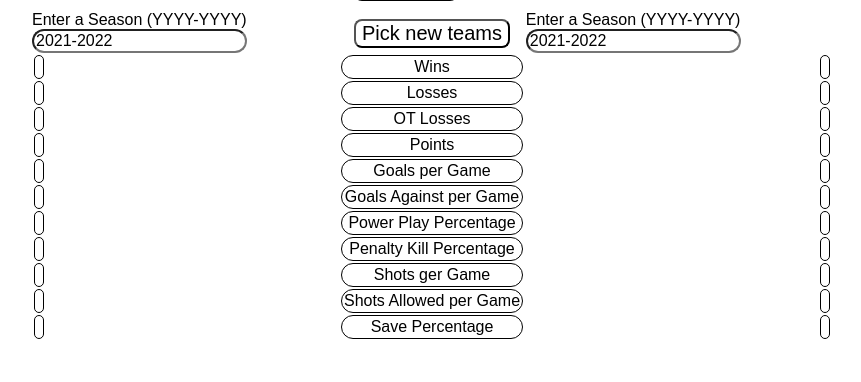
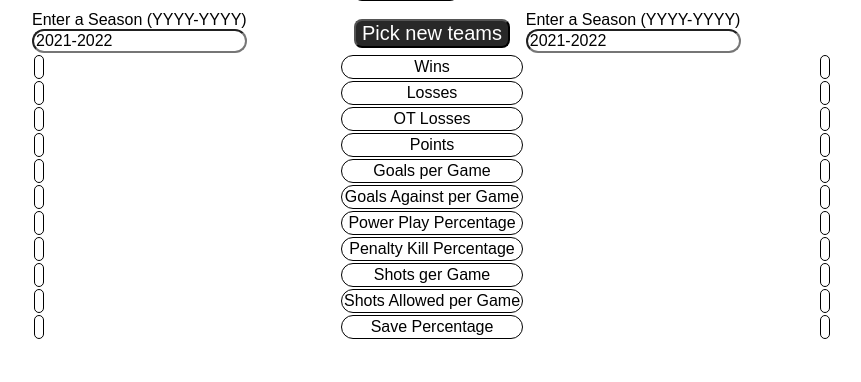
Before and after one commit to ZRCrawford15/NHL-Team-Stat-comparator, a Flask app: template templates/index.html in a window 1280 px wide. Shown: the part 418-800 px from the top of the page, without its empty margins (208-1069 px from the left). Run offline with Flask 2, Linux system fonts and the light colour scheme; the template is opened without the code that fills it, so the values that code supplies are empty.

Commit message:
Add files via upload

```diff
--- a/app.py
+++ b/app.py
@@ -8,7 +8,7 @@ app = Flask(__name__)
 CORS(app, support_credentials=True)
 app.config['SECRET_KEY'] = 'thecodex '
 
-
+# List of teams for reference
 # TEAMS = ("Anaheim Ducks", "Arizona Coyotes", "Boston Bruins", "Buffalo Sabres", "Calgary Flames", "Carolina Hurricanes", "Chicago Blackhawks", "Colorado Avalanche",
 #          "Columbus Blue Jackets", "Dallas Stars", "Detroit Red Wings", "Edmonton Oilers", "Florida Panthers",
 #          "Los Angeles Kings", "Minnesota Wild", "Montreal Canadians", "Nashville Predators", "New Jersey Devils",
@@ -45,8 +45,6 @@ def get_picture():
 
 @app.route('/compare', methods=['POST'])
 def handle_data():
-
-    # TODO get team picture from microservice
 
     team_1_picture = {}
     team_2_picture = {}
--- a/static/css/main.css
+++ b/static/css/main.css
@@ -6,10 +6,10 @@ body {
 
 button {
   transition-duration: 0.4s;
-  background-color: transparent;
+  background-color: #282828;
   font-size: 20px;
   border-radius: 8px;
-  color: black;
+  color: white;
 }
 
 button:hover {
```
Also changed, not shown: nhl.py (+2 -35 lines), templates/nhl.html (+4 -7 lines).
